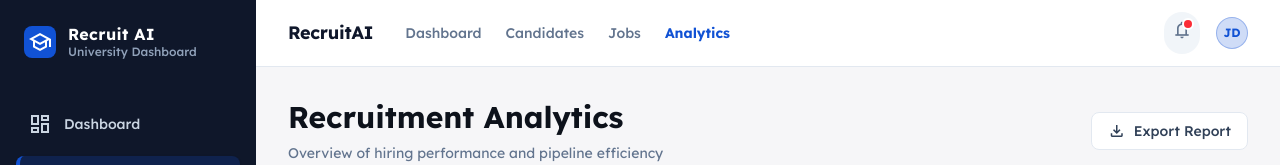
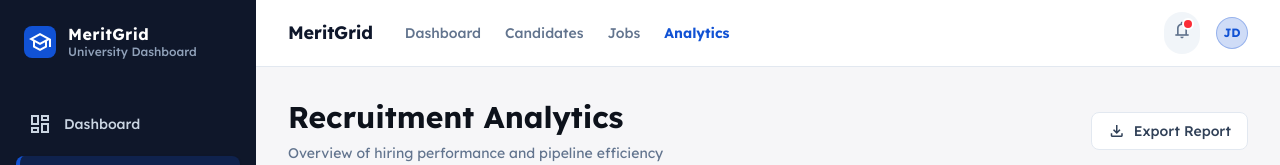
Before and after one commit to muneeb2004/MeritGrid, a Next.js app in the folder web-dashboard/: page /analytics in a window 1280 px wide. Shown: the top 165 px of the page. Built offline with nearby package versions, Linux system fonts and the light colour scheme.

Commit message:
chore: rebrand RecruitAI to MeritGrid

```diff
--- a/web-dashboard/app/layout.tsx
+++ b/web-dashboard/app/layout.tsx
@@ -25,8 +25,8 @@ const lexend = Lexend({
 });
 
 export const metadata: Metadata = {
-  title: "Talent Scout",
-  description: "AI Recruitment Search Results",
+  title: "MeritGrid | AI Recruitment",
+  description: "AI-Powered Recruitment Dashboard",
 };
 
 export default function RootLayout({
--- a/web-dashboard/components/Sidebar.tsx
+++ b/web-dashboard/components/Sidebar.tsx
@@ -30,7 +30,7 @@ export default function Sidebar({ isOpen, onClose }: SidebarProps) {
           </div>
           <div className="flex flex-col">
             <h1 className="text-white text-base font-bold leading-tight tracking-wide">
-              Recruit AI
+              MeritGrid
             </h1>
             <p className="text-slate-400 text-xs font-medium">
               University Dashboard
--- a/web-dashboard/components/analytics/AnalyticsPage.tsx
+++ b/web-dashboard/components/analytics/AnalyticsPage.tsx
@@ -26,7 +26,7 @@ export default function AnalyticsPage() {
                  <span className="material-symbols-outlined">menu</span>
                </button>
 
-               <h2 className="text-lg font-bold leading-tight tracking-[-0.015em] block">RecruitAI</h2>
+               <h2 className="text-lg font-bold leading-tight tracking-[-0.015em] block">MeritGrid</h2>
               <nav className="hidden md:flex items-center gap-6">
                 <Link
                   className="text-slate-500 hover:text-primary dark:text-gray-400 dark:hover:text-white text-sm font-medium transition-colors"
--- a/web-dashboard/components/talent/interview/DesktopInterviewInsights.tsx
+++ b/web-dashboard/components/talent/interview/DesktopInterviewInsights.tsx
@@ -18,7 +18,7 @@ export default function DesktopInterviewInsights() {
         <header className="sticky top-0 z-50 bg-white dark:bg-slate-900 border-b border-slate-200 dark:border-slate-800">
           <div className="px-6 lg:px-8 py-3 flex items-center justify-between">
             <div className="flex items-center gap-8">
-               <h2 className="text-lg font-bold leading-tight tracking-[-0.015em] hidden md:block">RecruitAI</h2>
+               <h2 className="text-lg font-bold leading-tight tracking-[-0.015em] hidden md:block">MeritGrid</h2>
               <nav className="hidden md:flex items-center gap-6">
                 <a
                   className="text-slate-500 hover:text-primary dark:text-gray-400 dark:hover:text-white text-sm font-medium transition-colors"
```
